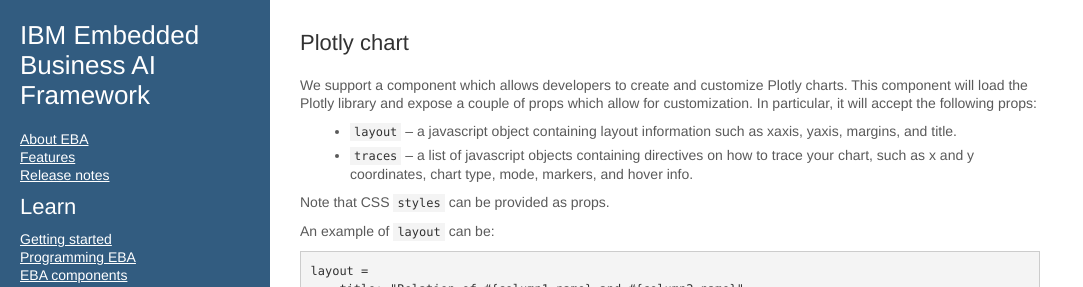
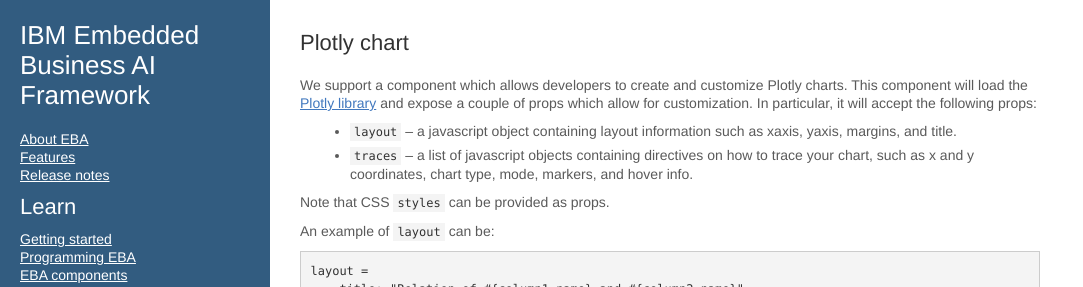
Before and after one commit to ibm-watson-embedded-business-assistant/eba-example-agents, a Jekyll site: the page built from docs/lab/assets/frontend/React_Plotly.md, in a window 1280 px wide and 900 px high. Shown: the top 287 px of the window, without its empty margins (0-1083 px from the left). Built offline with Jekyll 4.4.1, drawn with Linux system fonts in a browser that asks for light colours; our own code applies the rules of GitHub Pages for plain Markdown files; some of the changed lines change nothing that is shown.

Commit message:
Update React_Plotly.md

```diff
--- a/docs/lab/assets/frontend/React_Plotly.md
+++ b/docs/lab/assets/frontend/React_Plotly.md
@@ -1,6 +1,6 @@
 ## Plotly chart
 
-We support a component which allows developers to create and customize Plotly charts. This component will load the Plotly library and expose a couple of props which allow for customization. In particular, it will accept the following props:
+We support a component which allows developers to create and customize Plotly charts. This component will load the [Plotly library](https://plot.ly/plotly-js-scientific-d3-charting-library/) and expose a couple of props which allow for customization. In particular, it will accept the following props:
 
 * `layout` -- a javascript object containing layout information such as xaxis, yaxis, margins, and title.
 * `traces` -- a list of javascript objects containing directives on how to trace your chart, such as x and y coordinates, chart type, mode, markers, and hover info.
```
